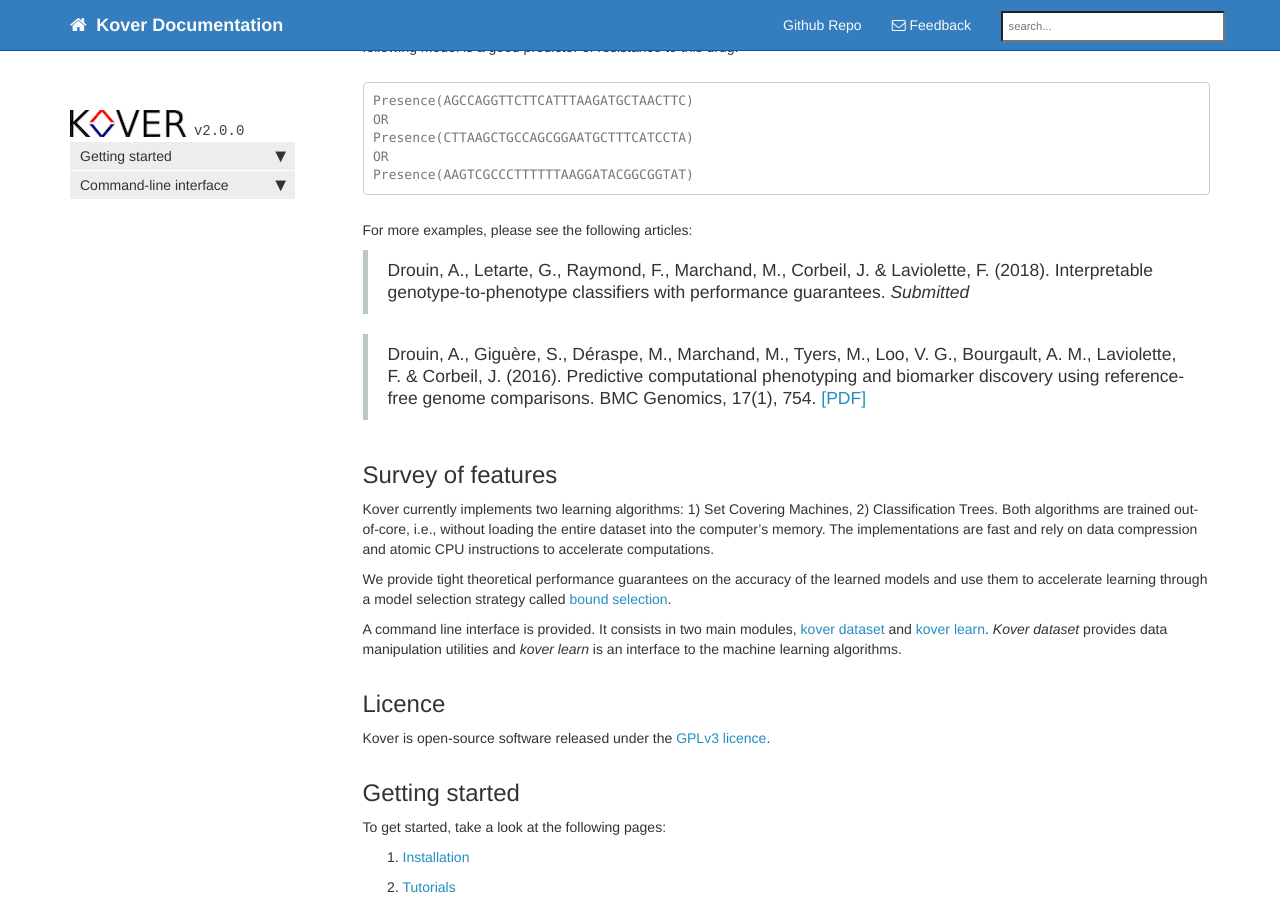
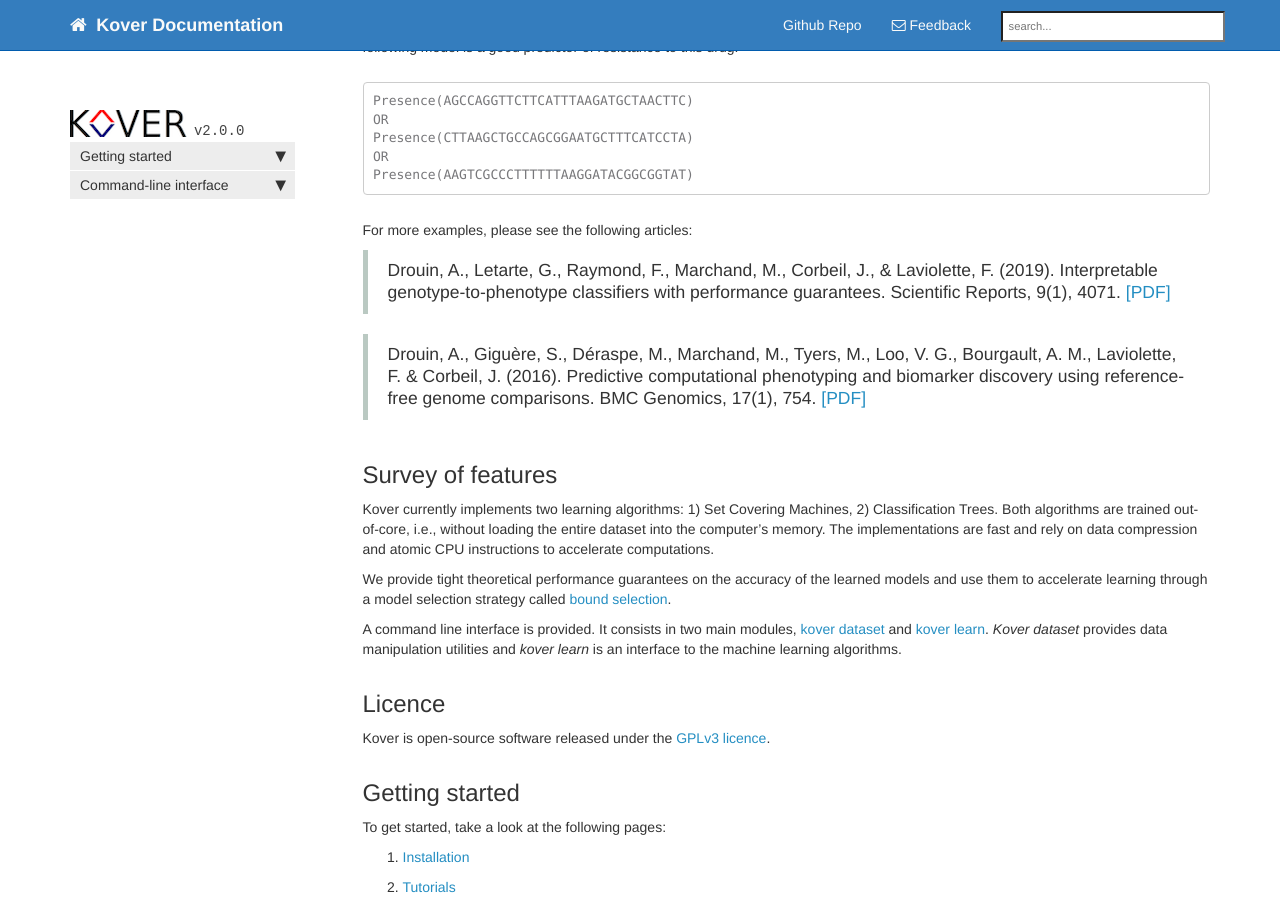
Before and after one commit to aldro61/kover, a Jekyll site: the page built from index.md, in a window 1280 px wide and 900 px high, scrolled down 302 px. Built offline with Jekyll 4.4.1, drawn with Linux system fonts in a browser that asks for light colours; nearby versions of some CDN libraries; library files that are not in the unit come from our copies; Markdown is read by kramdown in place of the engine named in the settings; comment, search, counter and statistics services are not loaded.

Commit message:
Updated paper reference

```diff
--- a/index.md
+++ b/index.md
@@ -31,7 +31,7 @@
 
 For more examples, please see the following articles:
 
-> Drouin, A., Letarte, G., Raymond, F., Marchand, M., Corbeil, J. & Laviolette, F. (2018). Interpretable genotype-to-phenotype classifiers with performance guarantees. *Submitted*
+> Drouin, A., Letarte, G., Raymond, F., Marchand, M., Corbeil, J., & Laviolette, F. (2019). Interpretable genotype-to-phenotype classifiers with performance guarantees. Scientific Reports, 9(1), 4071. [[PDF]](https://www.nature.com/articles/s41598-019-40561-2)
 
 > Drouin, A., Giguère, S., Déraspe, M., Marchand, M., Tyers, M., Loo, V. G., Bourgault, A. M., Laviolette, F. & Corbeil, J. (2016). Predictive computational phenotyping and biomarker discovery using reference-free genome comparisons. BMC Genomics, 17(1), 754. [[PDF]](http://bmcgenomics.biomedcentral.com/articles/10.1186/s12864-016-2889-6)
 
```
